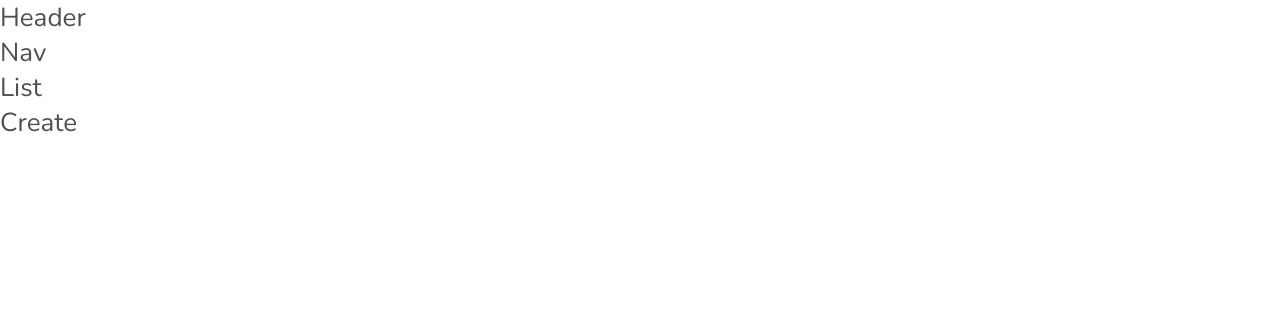
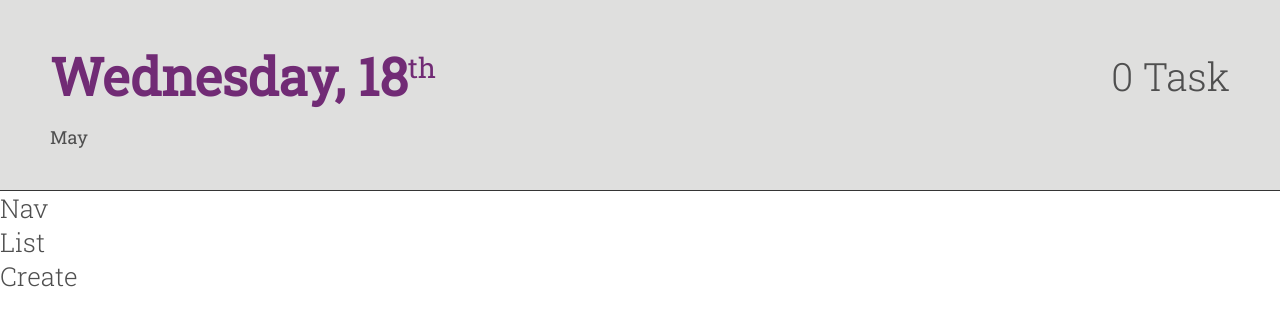
Before and after one commit to eddiebass/todo-app, a React (Create React App) app: page / in a window 1280 px wide. Shown: the top 326 px of the page. Built offline with nearby package versions, Linux system fonts and the light colour scheme.

Commit message:
added date and applied css to the header

```diff
--- a/public/index.html
+++ b/public/index.html
@@ -24,7 +24,7 @@
     -->
   <link rel="preconnect" href="https://fonts.googleapis.com">
   <link rel="preconnect" href="https://fonts.gstatic.com" crossorigin>
-  <link href="https://fonts.googleapis.com/css2?family=Nunito:wght@200;300;400;500;600&display=swap" rel="stylesheet">
+  <link href="https://fonts.googleapis.com/css2?family=Roboto+Slab:wght@100;200;300;400&display=swap" rel="stylesheet">
   <title>ToDo App</title>
 </head>
 
--- a/src/App.css
+++ b/src/App.css
@@ -26,3 +26,43 @@
 		transform: rotate(360deg);
 	}
 }
+h1,
+h2,
+p {
+	margin: 0;
+}
+h1 {
+	font-family: "Roboto Slab", serif;
+	color: #712b75;
+}
+h2 {
+	font-weight: 300;
+}
+/* HEADER */
+header {
+	height: 190px;
+	background: #dfdfde;
+	display: flex;
+	justify-content: center;
+	flex-direction: column;
+	padding: 0 50px;
+	gap: 15px;
+}
+.head-list {
+	display: flex;
+	justify-content: space-between;
+	align-items: center;
+	width: 100%;
+}
+.month {
+	font-family: "Roboto Slab", serif;
+	font-size: 18px;
+	font-weight: 400;
+}
+.border {
+	border-bottom: 1px solid #353535;
+}
+sup {
+	font-size: 28px;
+	font-weight: 500;
+}
--- a/src/components/Header.js
+++ b/src/components/Header.js
@@ -1,7 +1,28 @@
 import React from "react";
 
 const Header = () => {
-	return <div>Header</div>;
+	const date = new Date();
+	const theDate = date.getDate();
+	const month = () => {
+		const options = { month: "long" };
+		return new Intl.DateTimeFormat("en-US", options).format(date);
+	};
+	const day = () => {
+		const options = { weekday: "long" };
+		return new Intl.DateTimeFormat("en-US", options).format(date);
+	};
+	return (
+		<header className="border">
+			<div className="head-list">
+				<h1>
+					{`${day()}, ${theDate}`}
+					<sup>th</sup>
+				</h1>
+				<h2>0 Task</h2>
+			</div>
+			<p className="month">{month()}</p>
+		</header>
+	);
 };
 
 export default Header;
--- a/src/index.css
+++ b/src/index.css
@@ -1,8 +1,9 @@
 body {
 	margin: 0;
-	font-family: "Nunito", sans-serif;
+	font-family: "Roboto Slab", serif;
 	-webkit-font-smoothing: antialiased;
 	-moz-osx-font-smoothing: grayscale;
+	font-weight: 300;
 }
 
 code {
```
